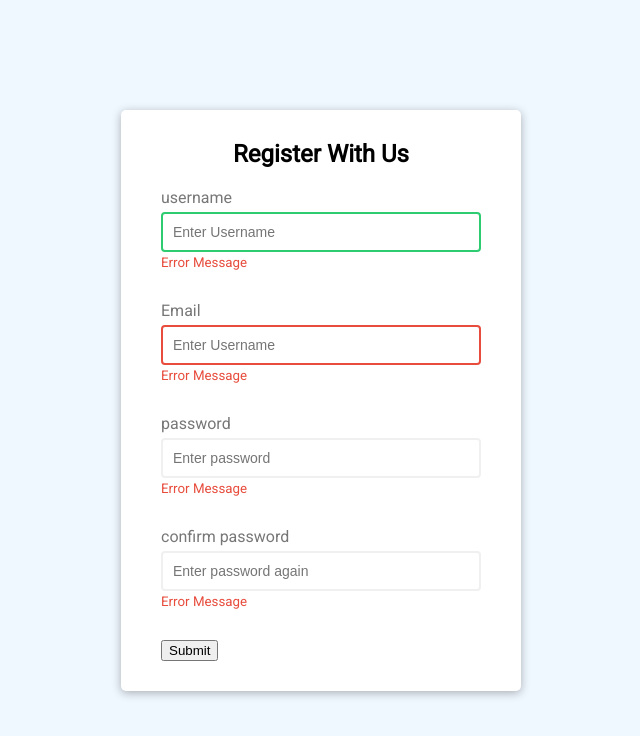
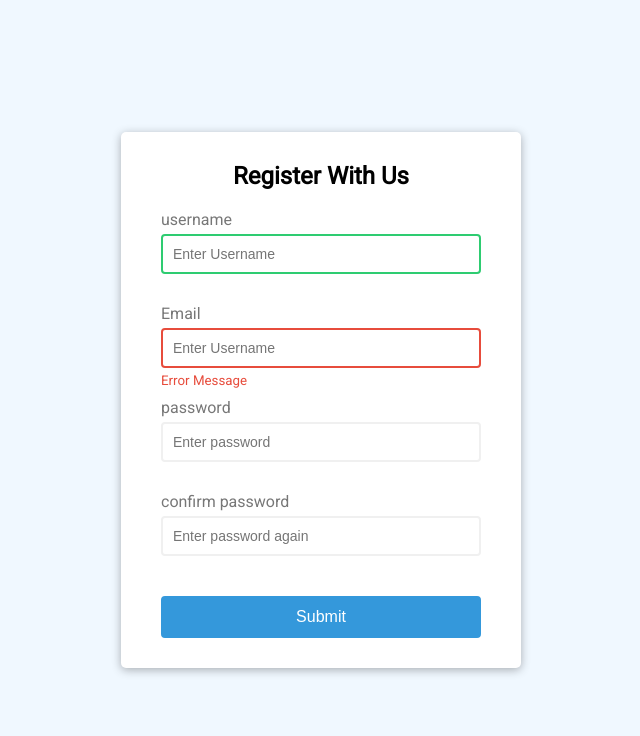
Before and after one commit to naima-shk/Vanilla-web-projects, a plain HTML site: page Form Validator/index.html in a window 1280 px wide. Shown: the whole page, without its empty margins (319-959 px from the left). Drawn offline with Linux system fonts and the light colour scheme.

Commit message:
'new-folder'

```diff
--- a/Form Validator/style.css
+++ b/Form Validator/style.css
@@ -61,4 +61,25 @@ h2 {
 }
 .form-control small {
   color: var(--error-color);
+  position: absolute;
+  bottom: 0;
+  left: 0;
+  visibility: hidden;
 }
+
+.form-control.error small {
+  visibility: visible;
+}
+
+.form button {
+  cursor: pointer;
+  background-color: #3498db;
+  border: 2px solid #3498db;
+  border-radius: 4px;
+  color: #fff;
+  display: block;
+  font-size: 16px;
+  padding: 10px;
+  margin-top: 20px;
+  width: 100%;
+}
```
